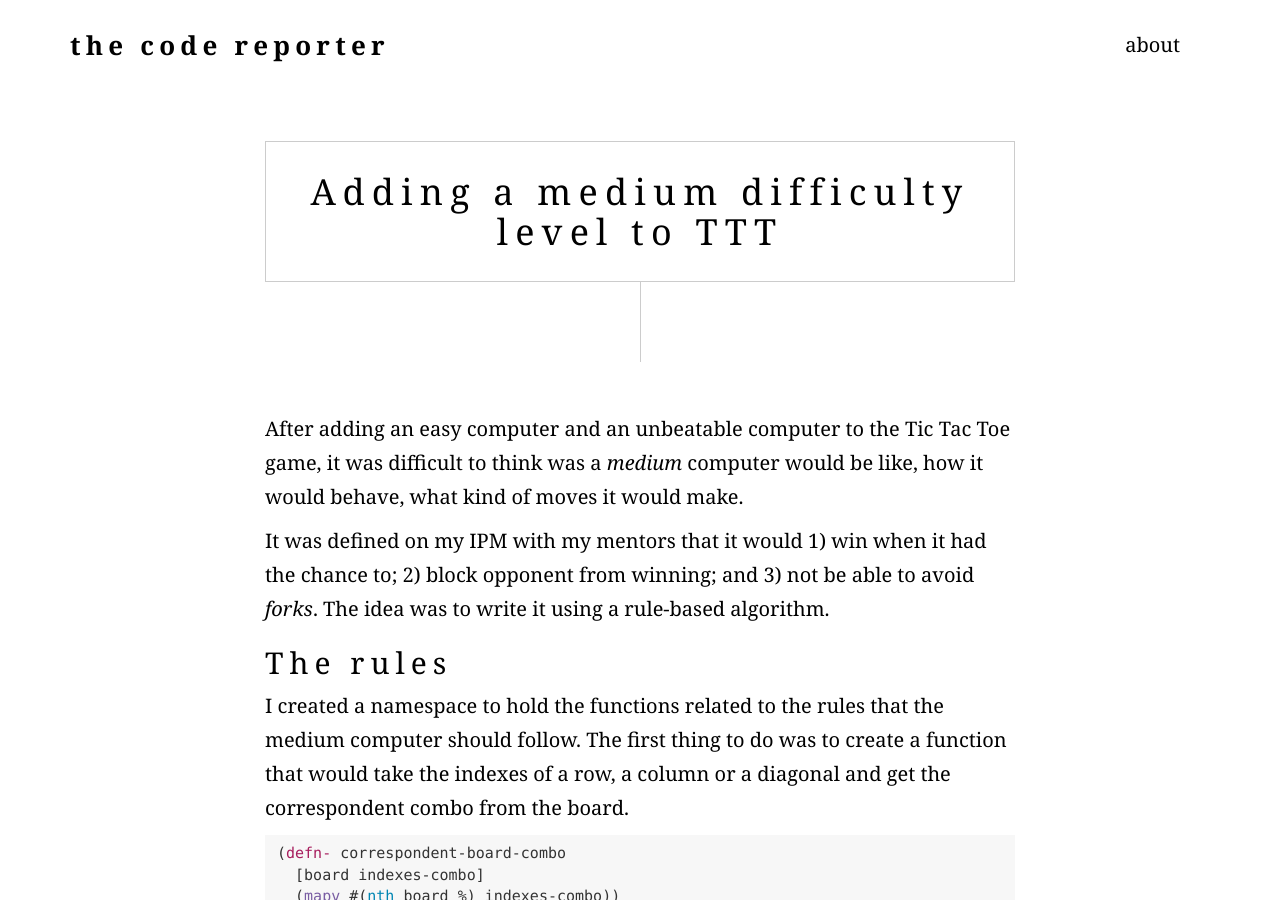
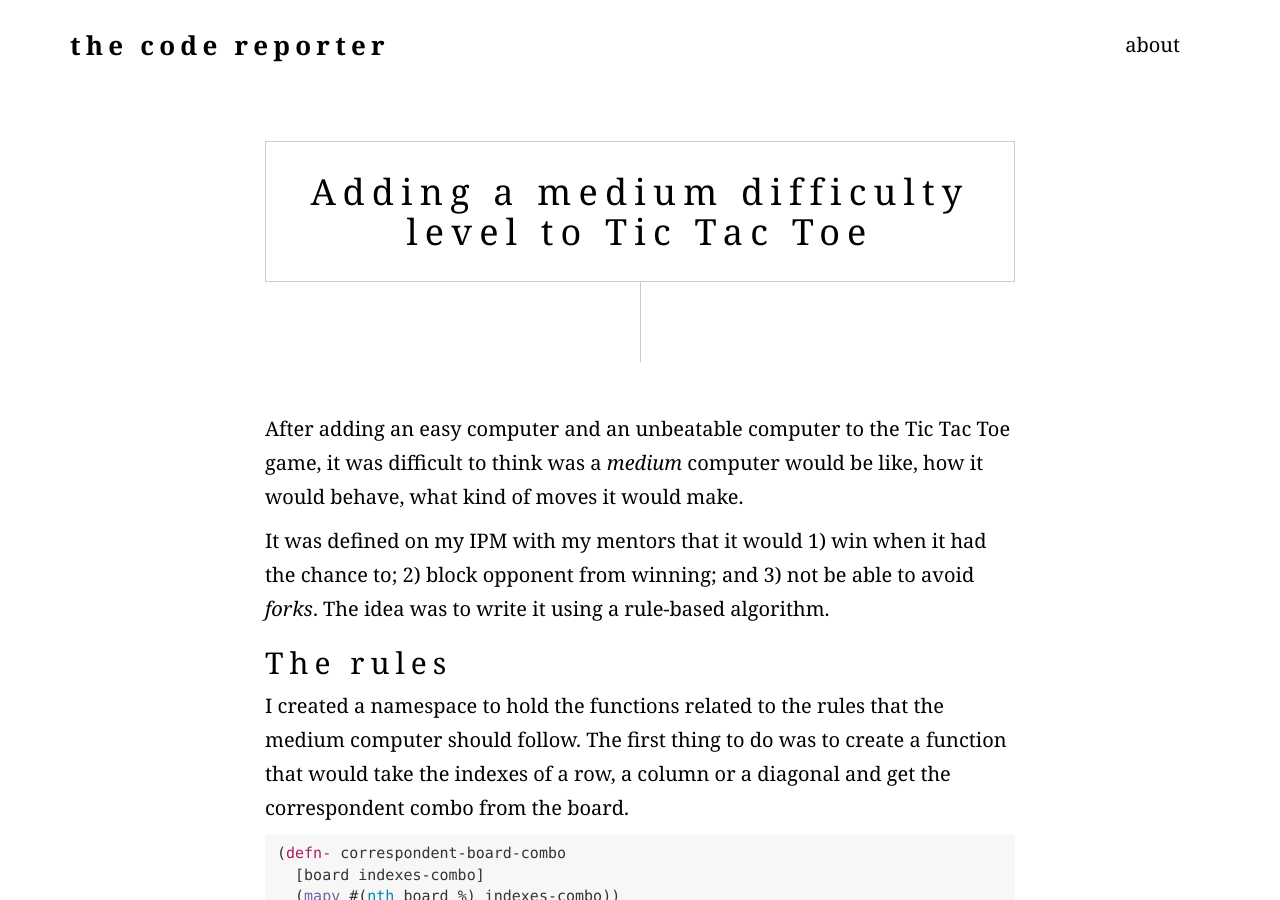
Before and after one commit to pwdd/pwdd.github.io, a Jekyll site: the page built from _posts/2016-09-01-medium-difficulty-level-on-TTT.md, in a window 1280 px wide and 900 px high. Built offline with Jekyll 4.4.1, drawn with Linux system fonts in a browser that asks for light colours; nearby versions of some CDN libraries; some web fonts are replaced.

Commit message:
fix title

```diff
--- a/_posts/2016-09-01-medium-difficulty-level-on-TTT.md
+++ b/_posts/2016-09-01-medium-difficulty-level-on-TTT.md
@@ -1,6 +1,6 @@
 ---
 layout: post
-title:  "Adding a medium difficulty level to TTT"
+title:  "Adding a medium difficulty level to Tic Tac Toe"
 date:   2016-09-01 11:47:41 -0500
 category: apprenticeship
 tags: [clojure]
```
